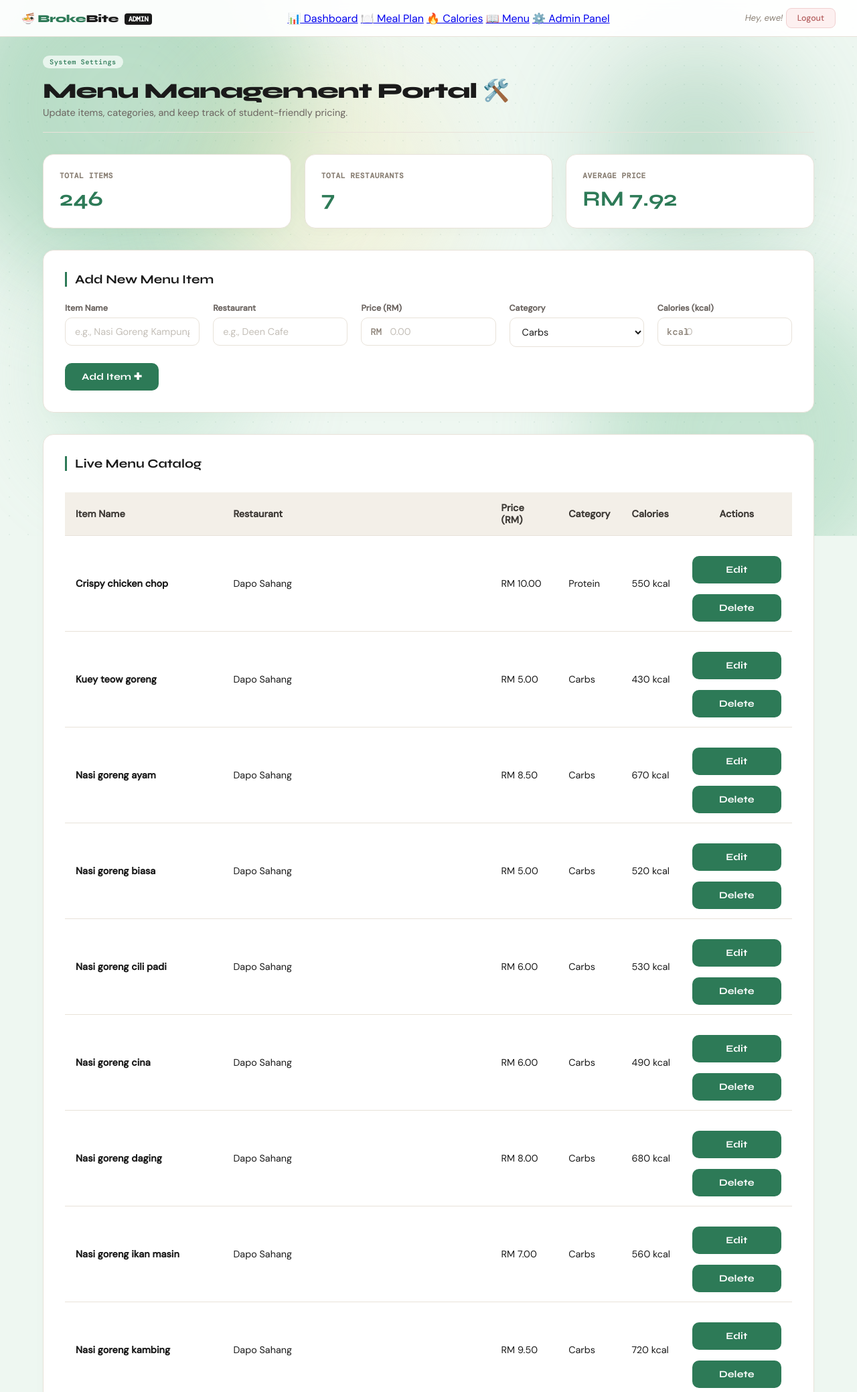
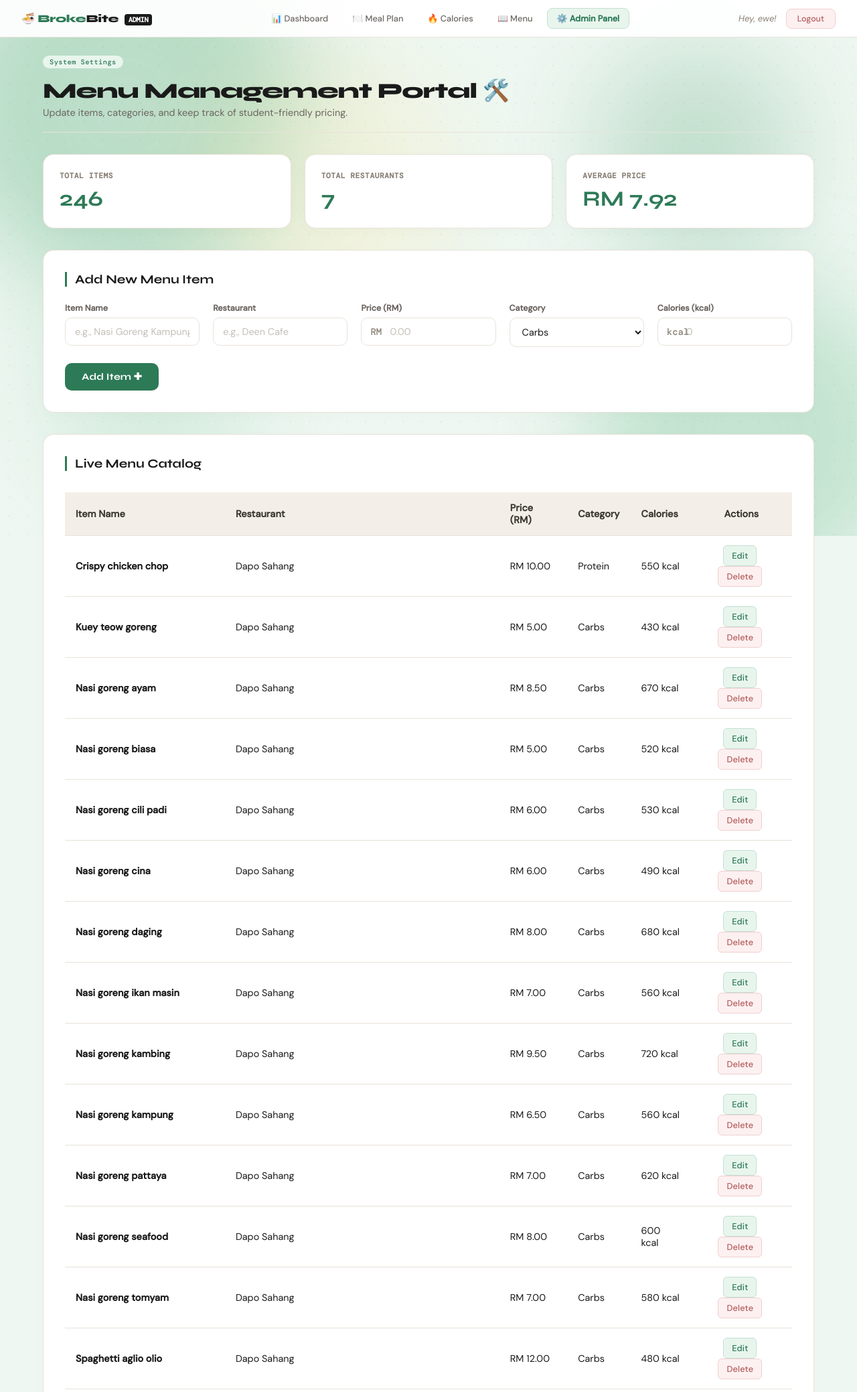
Before and after one commit to choongkarhung/GitExercise-G072, a Flask app: page /admin in a window 1280 px wide. Shown: the top 2078 px of the page at 67% size. Run offline with Flask 3, Linux system fonts and the light colour scheme; a user stored in the database is signed in; data comes from the database, SQL or seed files in the repository; both versions use the stored data as it was after the commit.

Commit message:
Finally fixed admin navigation bar

```diff
--- a/static/admin.css
+++ b/static/admin.css
@@ -24,7 +25,57 @@ body.admin-body {
     margin-left: 4px;
 }
 
-/* Header Text Section Styles */
+.vendor-badge {
+    background: var(--green);
+    color: white !important;
+    font-size: 0.65rem;
+    padding: 2px 6px;
+    border-radius: 4px;
+    text-transform: uppercase;
+    font-family: 'DM Mono', monospace;
+    vertical-align: middle;
+    margin-left: 4px;
+}
+
+/* ── NAVBAR LINKS (matches dashboard/mealplan style) ── */
+.nav-links {
+    display: flex;
+    align-items: center;
+    gap: 6px;
+}
+
+.nav-link {
+    font-family: 'DM Sans', sans-serif;
+    font-size: 0.8rem;
+    font-weight: 500;
+    color: var(--ink-soft);
+    text-decoration: none;
+    padding: 6px 14px;
+    border-radius: 8px;
+    border: 1px solid transparent;
+    transition: all 0.15s ease;
+}
+
+.nav-link:hover {
+    background: var(--cream-mid);
+    color: var(--ink);
+    border-color: var(--cream-border);
+}
+
+.nav-link-active {
+    background: var(--green-light);
+    color: var(--green);
+    border-color: var(--green-border);
+    font-weight: 600;
+}
+
+.nav-right {
+    display: flex;
+    align-items: center;
+    gap: 14px;
+}
+
+/* ── PAGE HEADER ── */
 .main-header {
     margin-bottom: 32px;
     border-bottom: 1px solid var(--cream-border);
@@ -208,7 +263,45 @@ tbody tr:hover {
     white-space: nowrap;
 }
 
-/* Inner Table Controls */
+/* ── TABLE ACTION BUTTONS ── */
+.btn {
+    display: inline-block;
+    width: auto;
+    padding: 6px 12px;
+    font-size: 0.8rem;
+    border-radius: 6px;
+    margin-top: 0;
+    margin-right: 4px;
+    cursor: pointer;
+    font-family: 'DM Sans', sans-serif;
+    font-weight: 500;
+    border: none;
+    transition: background 0.15s ease;
+}
+
+.btn-edit {
+    background: var(--green-light);
+    color: var(--green);
+    border: 1px solid var(--green-border);
+}
+.btn-edit:hover {
+    background: var(--green-border);
+    box-shadow: none;
+    transform: none;
+}
+
+.btn-delete {
+    background: var(--red-bg);
+    color: var(--red-text);
+    border: 1px solid var(--red-border);
+}
+.btn-delete:hover {
+    background: #fae4e4;
+    box-shadow: none;
+    transform: none;
+}
+
+/* Legacy button names kept for admin.js compatibility */
 .btn-warning {
     background-color: #f1c40f;
     color: #333;
```
Also changed, not shown: other parts of static/admin.css (+75 -12 lines), templates/menu.html (+3 -5 lines), brokebite.db.
